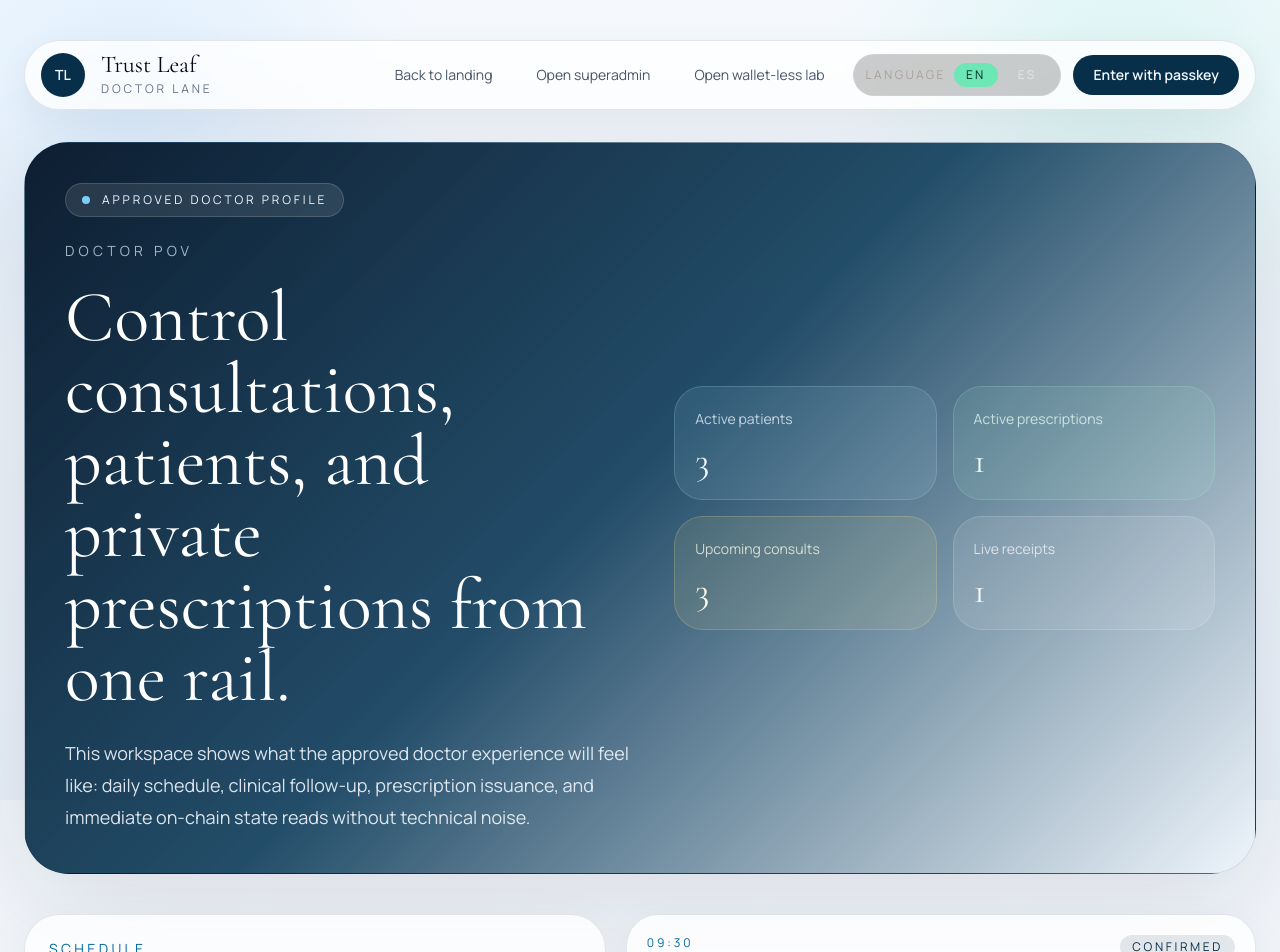
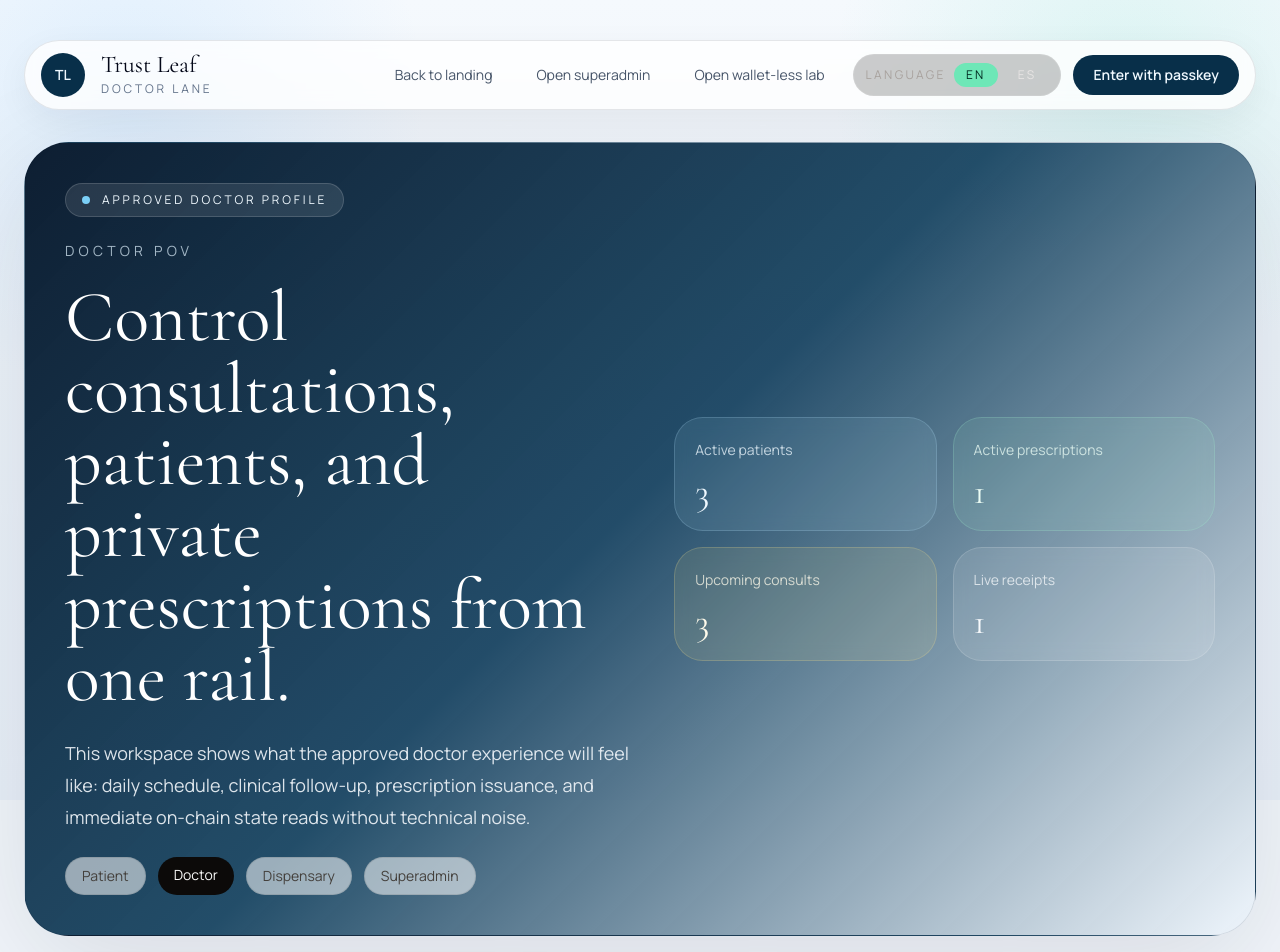
Before and after one commit to CaBsCrypto/bisHealth, a Next.js app in the folder apps/web/: page /doctor in a window 1280 px wide. Shown: the top 952 px of the page. Built offline with nearby package versions, Linux system fonts and the light colour scheme; no server answers.

Commit message:
Add actor navigation between product lanes

```diff
--- /dev/null
+++ b/apps/web/app/actor-nav.tsx
@@ -0,0 +1,58 @@
+import Link from "next/link";
+
+import type { Locale } from "./lib/i18n";
+
+const actorLabels = {
+  en: {
+    patient: "Patient",
+    doctor: "Doctor",
+    dispensary: "Dispensary",
+    superadmin: "Superadmin",
+  },
+  es: {
+    patient: "Paciente",
+    doctor: "Medico",
+    dispensary: "Dispensario",
+    superadmin: "Superadmin",
+  },
+} satisfies Record<Locale, Record<ActorRoute, string>>;
+
+type ActorRoute = "patient" | "doctor" | "dispensary" | "superadmin";
+
+const actorRoutes: Array<{ id: ActorRoute; href: string }> = [
+  { id: "patient", href: "/patient" },
+  { id: "doctor", href: "/doctor" },
+  { id: "dispensary", href: "/dispensary" },
+  { id: "superadmin", href: "/superadmin" },
+];
+
+export function ActorNav({
+  current,
+  locale,
+}: {
+  current: ActorRoute;
+  locale: Locale;
+}) {
+  const labels = actorLabels[locale];
+
+  return (
+    <div className="mt-6 flex flex-wrap gap-3">
+      {actorRoutes.map((route) => {
+        const active = route.id === current;
+        return (
+          <Link
+            key={route.id}
+            href={route.href}
+            className={`rounded-full px-4 py-2 text-sm transition ${
+              active
+                ? "bg-stone-950 text-stone-50"
+                : "border border-stone-900/10 bg-white/55 text-stone-700 hover:bg-white/80 hover:text-stone-950"
+            }`}
+          >
+            {labels[route.id]}
+          </Link>
+        );
+      })}
+    </div>
+  );
+}
--- a/apps/web/app/dispensary/page.tsx
+++ b/apps/web/app/dispensary/page.tsx
@@ -1,5 +1,6 @@
 import Link from "next/link";
 
+import { ActorNav } from "../actor-nav";
 import { LanguageSwitcher } from "../language-switcher";
 import { getDispensaryPageCopy } from "../lib/i18n";
 import { getLocale } from "../lib/locale";
@@ -80,6 +81,8 @@
                 {copy.title}
               </h1>
               <p className="mt-6 max-w-2xl text-lg leading-8 text-stone-100/90">{copy.body}</p>
+
+              <ActorNav current="dispensary" locale={locale} />
             </div>
 
             <aside className="grid gap-4 md:grid-cols-2">
--- a/apps/web/app/doctor/page.tsx
+++ b/apps/web/app/doctor/page.tsx
@@ -1,5 +1,6 @@
 import Link from "next/link";
 
+import { ActorNav } from "../actor-nav";
 import { LanguageSwitcher } from "../language-switcher";
 import { getDoctorPageCopy } from "../lib/i18n";
 import { getLocale } from "../lib/locale";
@@ -80,6 +81,8 @@
                 {copy.title}
               </h1>
               <p className="mt-6 max-w-2xl text-lg leading-8 text-slate-100/90">{copy.body}</p>
+
+              <ActorNav current="doctor" locale={locale} />
             </div>
 
             <aside className="grid gap-4 md:grid-cols-2">
--- a/apps/web/app/patient/page.tsx
+++ b/apps/web/app/patient/page.tsx
@@ -1,5 +1,6 @@
 import Link from "next/link";
 
+import { ActorNav } from "../actor-nav";
 import { LanguageSwitcher } from "../language-switcher";
 import { getPatientPageCopy } from "../lib/i18n";
 import { getLocale } from "../lib/locale";
@@ -93,6 +94,8 @@
                   {copy.reviewTrail}
                 </Link>
               </div>
+
+              <ActorNav current="patient" locale={locale} />
             </div>
 
             <aside className="grid gap-4 md:grid-cols-2 xl:grid-cols-2">
--- a/apps/web/app/superadmin/page.tsx
+++ b/apps/web/app/superadmin/page.tsx
@@ -1,5 +1,6 @@
 import Link from "next/link";
 
+import { ActorNav } from "../actor-nav";
 import { LanguageSwitcher } from "../language-switcher";
 import { getLocale } from "../lib/locale";
 import { getSuperAdminPageCopy } from "../lib/i18n";
@@ -65,6 +66,8 @@
               <p className="mt-6 max-w-3xl text-base leading-8 text-stone-200 md:text-lg">
                 {copy.body}
               </p>
+
+              <ActorNav current="superadmin" locale={locale} />
             </div>
 
             <div className="grid gap-4 md:grid-cols-2">
```
